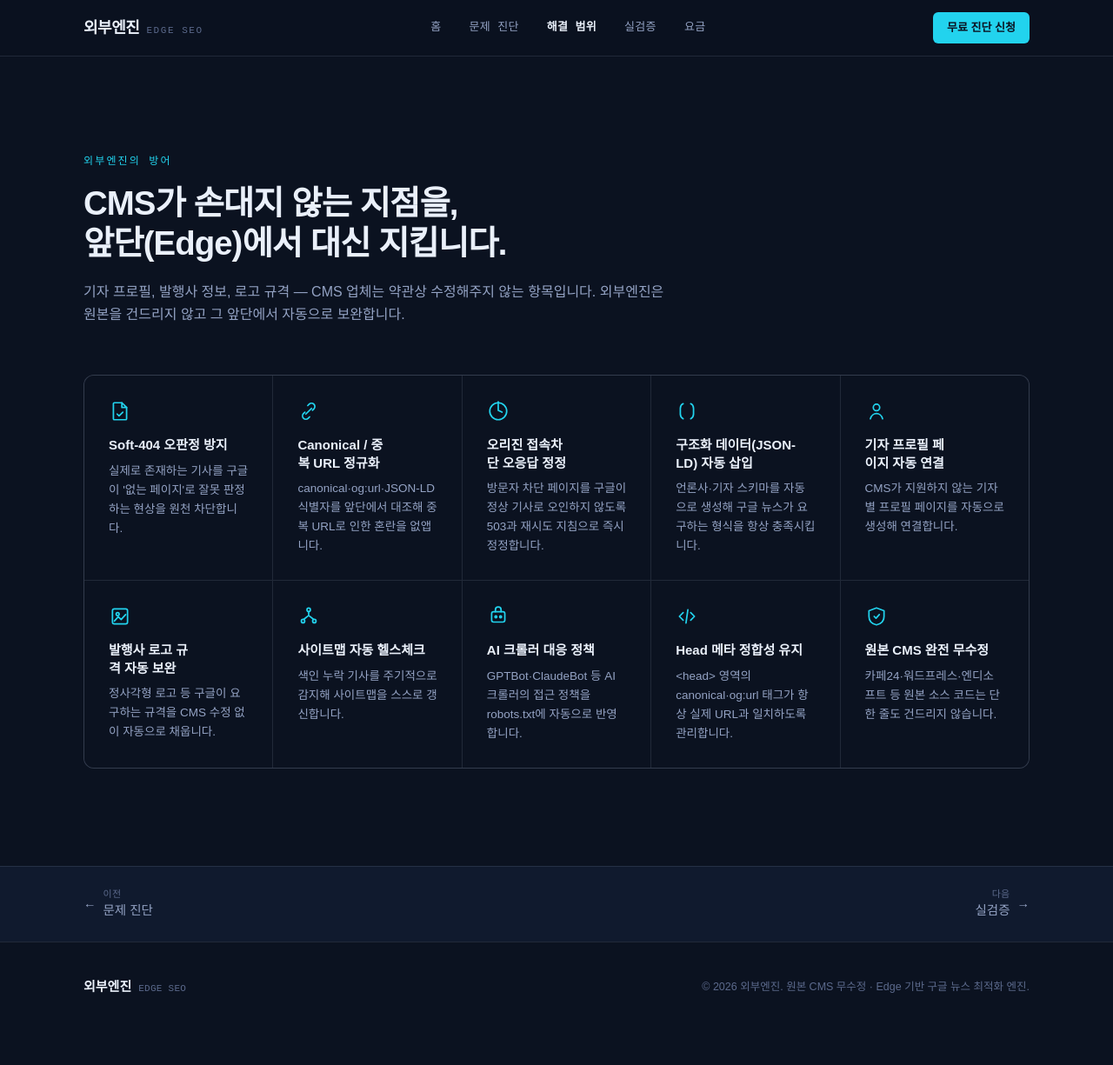
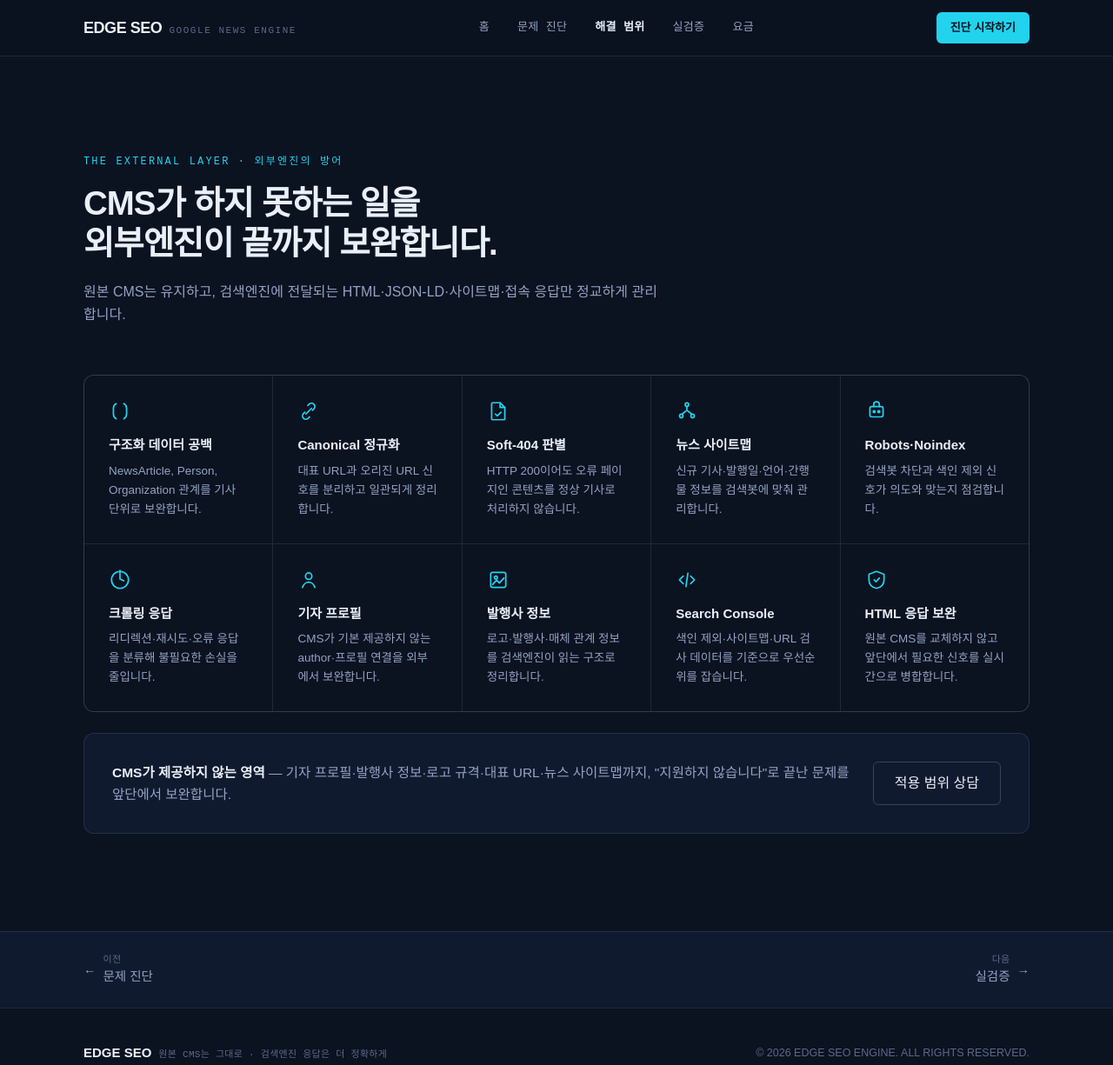
Before and after one commit to mjsong2313-debug/edge-seo-landing, a plain HTML site: page solution.html in a window 1280 px wide. Shown: the whole page at 87% size. Before the commit the page ends 1186 px from the top, so only its background shows below. Drawn offline with Linux system fonts and the light colour scheme; a web font is replaced by a local one.

Commit message:
Match landing content to Manus source text

```diff
--- a/solution.html
+++ b/solution.html
@@ -14,8 +14,8 @@
 <header class="sticky top-0 z-50 border-b border-bord bg-bg/80 backdrop-blur-md">
   <div class="mx-auto max-w-6xl px-5 sm:px-8 h-16 flex items-center justify-between">
     <a href="index.html" class="flex items-baseline gap-2 shrink-0">
-      <span class="font-display font-black text-lg tracking-tight">외부엔진</span>
-      <span class="font-mono text-[11px] tracking-[0.14em] text-inkfaint uppercase hidden sm:inline">Edge&nbsp;SEO</span>
+      <span class="font-display font-black text-lg tracking-tight">EDGE SEO</span>
+      <span class="font-mono text-[11px] tracking-[0.14em] text-inkfaint uppercase hidden sm:inline">Google&nbsp;News&nbsp;Engine</span>
     </a>
     <nav class="hidden md:flex items-center gap-8 font-mono text-[13px] tracking-wide">
       <a href="index.html" class="text-inkdim hover:text-ink transition-colors">홈</a>
@@ -25,7 +25,7 @@
       <a href="pricing.html" class="text-inkdim hover:text-ink transition-colors">요금</a>
     </nav>
     <a href="pricing.html#cta" class="shrink-0 rounded-md bg-accent text-bg font-semibold text-[13px] px-4 py-2 hover:bg-white transition-colors">
-      무료 진단 신청
+      진단 시작하기
     </a>
   </div>
   <nav class="md:hidden flex items-center gap-5 overflow-x-auto px-5 pb-3 font-mono text-[12.5px] tracking-wide border-t border-bord">
@@ -42,68 +42,77 @@
 <section>
   <div class="mx-auto max-w-6xl px-5 sm:px-8 py-20 sm:py-28">
     <div class="fx-init max-w-2xl">
-      <p class="font-mono text-[12px] tracking-[0.18em] uppercase text-accent mb-4">외부엔진의 방어</p>
+      <p class="font-mono text-[12px] tracking-[0.18em] uppercase text-accent mb-4">THE EXTERNAL LAYER · 외부엔진의 방어</p>
       <h1 class="font-display font-extrabold text-3xl sm:text-[2.4rem] leading-[1.2] tracking-tight">
-        CMS가 손대지 않는 지점을,<br>앞단(Edge)에서 대신 지킵니다.
+        CMS가 하지 못하는 일을<br>외부엔진이 끝까지 보완합니다.
       </h1>
       <p class="mt-5 text-[16px] leading-relaxed text-inkdim">
-        기자 프로필, 발행사 정보, 로고 규격 — CMS 업체는 약관상 수정해주지 않는 항목입니다.
-        외부엔진은 원본을 건드리지 않고 그 앞단에서 자동으로 보완합니다.
+        원본 CMS는 유지하고, 검색엔진에 전달되는 HTML·JSON-LD·사이트맵·접속 응답만 정교하게 관리합니다.
       </p>
     </div>
 
     <div class="mt-14 grid sm:grid-cols-2 lg:grid-cols-5 gap-px bg-bord rounded-xl overflow-hidden border border-bord">
 
       <div class="fx-init bg-bg p-6 sm:p-7">
-        <svg width="26" height="26" viewBox="0 0 24 24" fill="none" stroke="#22D3EE" stroke-width="1.6" stroke-linecap="round" stroke-linejoin="round"><path d="M14 3H6a1 1 0 0 0-1 1v16a1 1 0 0 0 1 1h12a1 1 0 0 0 1-1V8z"/><path d="M14 3v5h5"/><path d="m9 15 2 2 4-4"/></svg>
-        <h3 class="mt-4 font-display font-bold text-[15px] leading-snug">Soft-404 오판정 방지</h3>
-        <p class="mt-2 text-[13.5px] leading-relaxed text-inkdim">실제로 존재하는 기사를 구글이 '없는 페이지'로 잘못 판정하는 현상을 원천 차단합니다.</p>
+        <svg width="26" height="26" viewBox="0 0 24 24" fill="none" stroke="#22D3EE" stroke-width="1.6" stroke-linecap="round" stroke-linejoin="round"><path d="M8 4C6 5 5 7 5 9v6c0 2 1 4 3 5"/><path d="M16 4c2 1 3 3 3 5v6c0 2-1 4-3 5"/></svg>
+        <h3 class="mt-4 font-display font-bold text-[15px] leading-snug">구조화 데이터 공백</h3>
+        <p class="mt-2 text-[13.5px] leading-relaxed text-inkdim">NewsArticle, Person, Organization 관계를 기사 단위로 보완합니다.</p>
       </div>
       <div class="fx-init bg-bg p-6 sm:p-7">
         <svg width="26" height="26" viewBox="0 0 24 24" fill="none" stroke="#22D3EE" stroke-width="1.6" stroke-linecap="round" stroke-linejoin="round"><path d="M9 15 15 9"/><path d="M11 6l1.5-1.5a3.5 3.5 0 0 1 5 5L16 11"/><path d="M13 18l-1.5 1.5a3.5 3.5 0 0 1-5-5L8 13"/></svg>
-        <h3 class="mt-4 font-display font-bold text-[15px] leading-snug">Canonical / 중복 URL 정규화</h3>
-        <p class="mt-2 text-[13.5px] leading-relaxed text-inkdim">canonical·og:url·JSON-LD 식별자를 앞단에서 대조해 중복 URL로 인한 혼란을 없앱니다.</p>
+        <h3 class="mt-4 font-display font-bold text-[15px] leading-snug">Canonical 정규화</h3>
+        <p class="mt-2 text-[13.5px] leading-relaxed text-inkdim">대표 URL과 오리진 URL 신호를 분리하고 일관되게 정리합니다.</p>
+      </div>
+      <div class="fx-init bg-bg p-6 sm:p-7">
+        <svg width="26" height="26" viewBox="0 0 24 24" fill="none" stroke="#22D3EE" stroke-width="1.6" stroke-linecap="round" stroke-linejoin="round"><path d="M14 3H6a1 1 0 0 0-1 1v16a1 1 0 0 0 1 1h12a1 1 0 0 0 1-1V8z"/><path d="M14 3v5h5"/><path d="m9 15 2 2 4-4"/></svg>
+        <h3 class="mt-4 font-display font-bold text-[15px] leading-snug">Soft-404 판별</h3>
+        <p class="mt-2 text-[13.5px] leading-relaxed text-inkdim">HTTP 200이어도 오류 페이지인 콘텐츠를 정상 기사로 처리하지 않습니다.</p>
+      </div>
+      <div class="fx-init bg-bg p-6 sm:p-7">
+        <svg width="26" height="26" viewBox="0 0 24 24" fill="none" stroke="#22D3EE" stroke-width="1.6" stroke-linecap="round" stroke-linejoin="round"><circle cx="12" cy="5" r="1.8"/><circle cx="6" cy="17" r="1.8"/><circle cx="18" cy="17" r="1.8"/><path d="M12 7v4M12 11 7 15M12 11l5 4"/></svg>
+        <h3 class="mt-4 font-display font-bold text-[15px] leading-snug">뉴스 사이트맵</h3>
+        <p class="mt-2 text-[13.5px] leading-relaxed text-inkdim">신규 기사·발행일·언어·간행물 정보를 검색봇에 맞춰 관리합니다.</p>
+      </div>
+      <div class="fx-init bg-bg p-6 sm:p-7">
+        <svg width="26" height="26" viewBox="0 0 24 24" fill="none" stroke="#22D3EE" stroke-width="1.6" stroke-linecap="round" stroke-linejoin="round"><rect x="5" y="7" width="14" height="11" rx="2"/><path d="M9 7V5a3 3 0 0 1 6 0v2"/><circle cx="9.5" cy="12.5" r="1"/><circle cx="14.5" cy="12.5" r="1"/></svg>
+        <h3 class="mt-4 font-display font-bold text-[15px] leading-snug">Robots·Noindex</h3>
+        <p class="mt-2 text-[13.5px] leading-relaxed text-inkdim">검색봇 차단과 색인 제외 신호가 의도와 맞는지 점검합니다.</p>
       </div>
       <div class="fx-init bg-bg p-6 sm:p-7">
         <svg width="26" height="26" viewBox="0 0 24 24" fill="none" stroke="#22D3EE" stroke-width="1.6" stroke-linecap="round" stroke-linejoin="round"><path d="M12 5v6l4 2"/><circle cx="12" cy="12" r="9"/><path d="M12 2v2"/></svg>
-        <h3 class="mt-4 font-display font-bold text-[15px] leading-snug">오리진 접속차단 오응답 정정</h3>
-        <p class="mt-2 text-[13.5px] leading-relaxed text-inkdim">방문자 차단 페이지를 구글이 정상 기사로 오인하지 않도록 503과 재시도 지침으로 즉시 정정합니다.</p>
-      </div>
-      <div class="fx-init bg-bg p-6 sm:p-7">
-        <svg width="26" height="26" viewBox="0 0 24 24" fill="none" stroke="#22D3EE" stroke-width="1.6" stroke-linecap="round" stroke-linejoin="round"><path d="M8 4C6 5 5 7 5 9v6c0 2 1 4 3 5"/><path d="M16 4c2 1 3 3 3 5v6c0 2-1 4-3 5"/></svg>
-        <h3 class="mt-4 font-display font-bold text-[15px] leading-snug">구조화 데이터(JSON-LD) 자동 삽입</h3>
-        <p class="mt-2 text-[13.5px] leading-relaxed text-inkdim">언론사·기자 스키마를 자동으로 생성해 구글 뉴스가 요구하는 형식을 항상 충족시킵니다.</p>
+        <h3 class="mt-4 font-display font-bold text-[15px] leading-snug">크롤링 응답</h3>
+        <p class="mt-2 text-[13.5px] leading-relaxed text-inkdim">리디렉션·재시도·오류 응답을 분류해 불필요한 손실을 줄입니다.</p>
       </div>
       <div class="fx-init bg-bg p-6 sm:p-7">
         <svg width="26" height="26" viewBox="0 0 24 24" fill="none" stroke="#22D3EE" stroke-width="1.6" stroke-linecap="round" stroke-linejoin="round"><circle cx="12" cy="8" r="3.4"/><path d="M5.5 20c1-3.6 4-5.6 6.5-5.6s5.5 2 6.5 5.6"/></svg>
-        <h3 class="mt-4 font-display font-bold text-[15px] leading-snug">기자 프로필 페이지 자동 연결</h3>
-        <p class="mt-2 text-[13.5px] leading-relaxed text-inkdim">CMS가 지원하지 않는 기자별 프로필 페이지를 자동으로 생성해 연결합니다.</p>
+        <h3 class="mt-4 font-display font-bold text-[15px] leading-snug">기자 프로필</h3>
+        <p class="mt-2 text-[13.5px] leading-relaxed text-inkdim">CMS가 기본 제공하지 않는 author·프로필 연결을 외부에서 보완합니다.</p>
       </div>
       <div class="fx-init bg-bg p-6 sm:p-7">
         <svg width="26" height="26" viewBox="0 0 24 24" fill="none" stroke="#22D3EE" stroke-width="1.6" stroke-linecap="round" stroke-linejoin="round"><rect x="4" y="4" width="16" height="16" rx="2"/><circle cx="9.5" cy="9.5" r="1.6"/><path d="m6 17 4.2-4.6 3 3L18 10"/></svg>
-        <h3 class="mt-4 font-display font-bold text-[15px] leading-snug">발행사 로고 규격 자동 보완</h3>
-        <p class="mt-2 text-[13.5px] leading-relaxed text-inkdim">정사각형 로고 등 구글이 요구하는 규격을 CMS 수정 없이 자동으로 채웁니다.</p>
-      </div>
-      <div class="fx-init bg-bg p-6 sm:p-7">
-        <svg width="26" height="26" viewBox="0 0 24 24" fill="none" stroke="#22D3EE" stroke-width="1.6" stroke-linecap="round" stroke-linejoin="round"><circle cx="12" cy="5" r="1.8"/><circle cx="6" cy="17" r="1.8"/><circle cx="18" cy="17" r="1.8"/><path d="M12 7v4M12 11 7 15M12 11l5 4"/></svg>
-        <h3 class="mt-4 font-display font-bold text-[15px] leading-snug">사이트맵 자동 헬스체크</h3>
-        <p class="mt-2 text-[13.5px] leading-relaxed text-inkdim">색인 누락 기사를 주기적으로 감지해 사이트맵을 스스로 갱신합니다.</p>
-      </div>
-      <div class="fx-init bg-bg p-6 sm:p-7">
-        <svg width="26" height="26" viewBox="0 0 24 24" fill="none" stroke="#22D3EE" stroke-width="1.6" stroke-linecap="round" stroke-linejoin="round"><rect x="5" y="7" width="14" height="11" rx="2"/><path d="M9 7V5a3 3 0 0 1 6 0v2"/><circle cx="9.5" cy="12.5" r="1"/><circle cx="14.5" cy="12.5" r="1"/></svg>
-        <h3 class="mt-4 font-display font-bold text-[15px] leading-snug">AI 크롤러 대응 정책</h3>
-        <p class="mt-2 text-[13.5px] leading-relaxed text-inkdim">GPTBot·ClaudeBot 등 AI 크롤러의 접근 정책을 robots.txt에 자동으로 반영합니다.</p>
+        <h3 class="mt-4 font-display font-bold text-[15px] leading-snug">발행사 정보</h3>
+        <p class="mt-2 text-[13.5px] leading-relaxed text-inkdim">로고·발행사·매체 관계 정보를 검색엔진이 읽는 구조로 정리합니다.</p>
       </div>
       <div class="fx-init bg-bg p-6 sm:p-7">
         <svg width="26" height="26" viewBox="0 0 24 24" fill="none" stroke="#22D3EE" stroke-width="1.6" stroke-linecap="round" stroke-linejoin="round"><path d="m8 8-4 4 4 4"/><path d="m16 8 4 4-4 4"/><path d="m13 5-2 14"/></svg>
-        <h3 class="mt-4 font-display font-bold text-[15px] leading-snug">Head 메타 정합성 유지</h3>
-        <p class="mt-2 text-[13.5px] leading-relaxed text-inkdim">&lt;head&gt; 영역의 canonical·og:url 태그가 항상 실제 URL과 일치하도록 관리합니다.</p>
+        <h3 class="mt-4 font-display font-bold text-[15px] leading-snug">Search Console</h3>
+        <p class="mt-2 text-[13.5px] leading-relaxed text-inkdim">색인 제외·사이트맵·URL 검사 데이터를 기준으로 우선순위를 잡습니다.</p>
       </div>
       <div class="fx-init bg-bg p-6 sm:p-7">
         <svg width="26" height="26" viewBox="0 0 24 24" fill="none" stroke="#22D3EE" stroke-width="1.6" stroke-linecap="round" stroke-linejoin="round"><path d="M12 3 4 6v6c0 4.6 3.2 7.9 8 9 4.8-1.1 8-4.4 8-9V6z"/><path d="m9.5 12 2 2 3.5-4"/></svg>
-        <h3 class="mt-4 font-display font-bold text-[15px] leading-snug">원본 CMS 완전 무수정</h3>
-        <p class="mt-2 text-[13.5px] leading-relaxed text-inkdim">카페24·워드프레스·엔디소프트 등 원본 소스 코드는 단 한 줄도 건드리지 않습니다.</p>
+        <h3 class="mt-4 font-display font-bold text-[15px] leading-snug">HTML 응답 보완</h3>
+        <p class="mt-2 text-[13.5px] leading-relaxed text-inkdim">원본 CMS를 교체하지 않고 앞단에서 필요한 신호를 실시간으로 병합합니다.</p>
       </div>
+    </div>
+
+    <div class="fx-init mt-6 rounded-xl border border-bord bg-bgalt p-7 sm:p-8 flex flex-col sm:flex-row sm:items-center gap-5 sm:gap-8">
+      <p class="text-[15.5px] leading-relaxed text-inkdim flex-1">
+        <span class="font-semibold text-ink">CMS가 제공하지 않는 영역</span> — 기자 프로필·발행사 정보·로고 규격·대표 URL·뉴스 사이트맵까지,
+        "지원하지 않습니다"로 끝난 문제를 앞단에서 보완합니다.
+      </p>
+      <a href="pricing.html#cta" class="shrink-0 inline-flex justify-center items-center rounded-md border border-bordstrong px-6 py-3 text-ink hover:border-inkdim transition-colors">
+        적용 범위 상담
+      </a>
     </div>
   </div>
 </section>
@@ -125,10 +134,10 @@
 <footer class="border-t border-bord">
   <div class="mx-auto max-w-6xl px-5 sm:px-8 py-10 flex flex-col sm:flex-row items-start sm:items-center justify-between gap-4">
     <div class="flex items-baseline gap-2">
-      <span class="font-display font-black text-[15px]">외부엔진</span>
-      <span class="font-mono text-[11px] text-inkfaint uppercase tracking-wide">Edge SEO</span>
+      <span class="font-display font-black text-[15px]">EDGE SEO</span>
+      <span class="font-mono text-[11px] text-inkfaint uppercase tracking-wide">원본 CMS는 그대로 · 검색엔진 응답은 더 정확하게</span>
     </div>
-    <p class="text-[12.5px] text-inkfaint">© 2026 외부엔진. 원본 CMS 무수정 · Edge 기반 구글 뉴스 최적화 엔진.</p>
+    <p class="text-[12.5px] text-inkfaint">© 2026 EDGE SEO ENGINE. ALL RIGHTS RESERVED.</p>
   </div>
 </footer>
 
```
Also changed, not shown: index.html (+23 -19 lines), pricing.html (+33 -20 lines), problem.html (+30 -17 lines), proof.html (+37 -9 lines).
